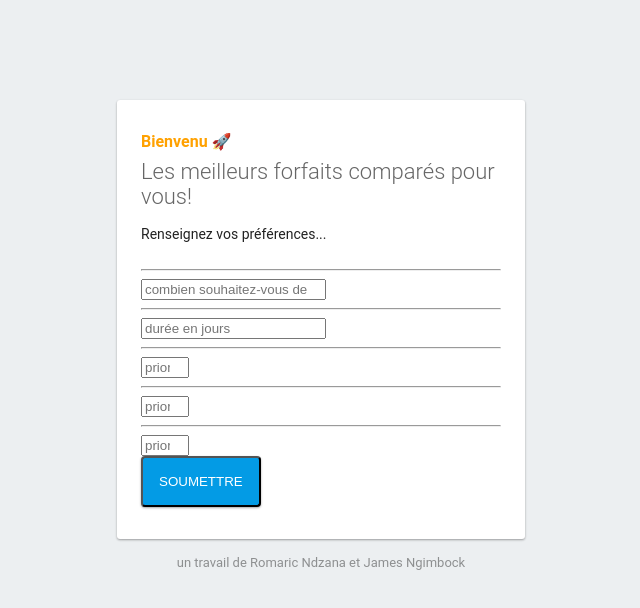
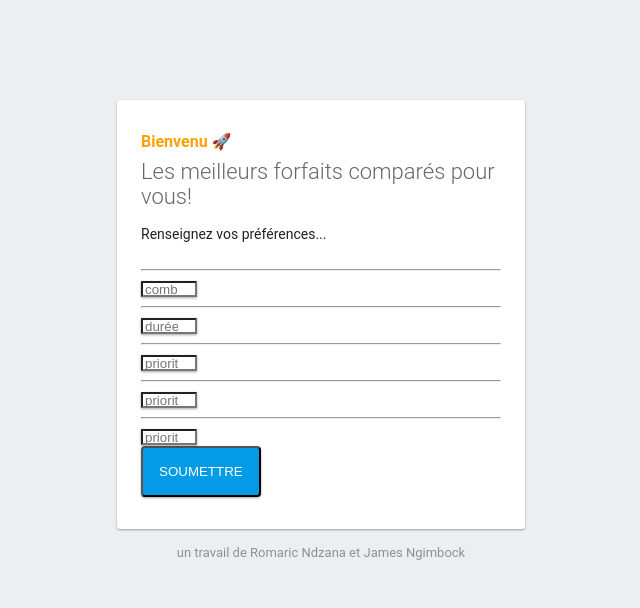
Before and after one commit to JamesAlaric/forfaitchooser, a website: page public/index.html in a window 1280 px wide. Shown: the whole page, without its empty margins (319-959 px from the left). Drawn offline with Linux system fonts and the light colour scheme; some packages are replaced by stand-ins of ours.

Commit message:
readme and index updated

```diff
--- a/public/index.html
+++ b/public/index.html
@@ -32,6 +32,7 @@
       #message p { line-height: 140%; margin: 16px 0 24px; font-size: 14px; }
       #message button { display: block; text-align: center; background: #039be5; text-transform: uppercase; text-decoration: none; color: white; padding: 16px; border-radius: 4px; }
       #message, #message button { box-shadow: 0 1px 3px rgba(0,0,0,0.12), 0 1px 2px rgba(0,0,0,0.24); }
+      #message input { height: 0.6rem; width: 3rem; box-shadow: 0 1px 3px rgba(0,0,0,0.12), 0 1px 2px rgba(0,0,0,0.24); }
       #load { color: rgba(0,0,0,0.4); text-align: center; font-size: 13px; }
       @media (max-width: 600px) {
         body, #message { margin-top: 0; background: white; box-shadow: none; }
```
Also changed, not shown: README.md.
